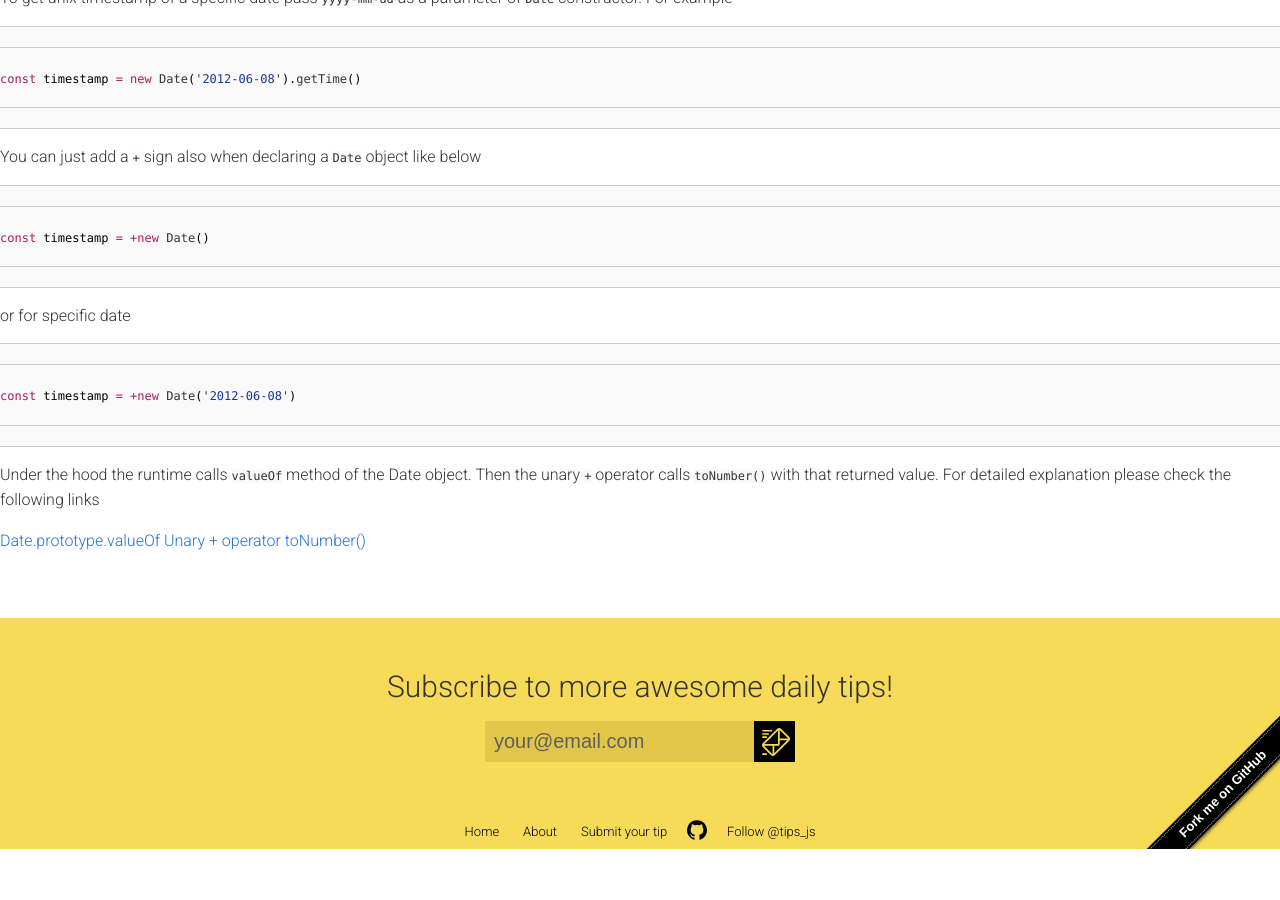
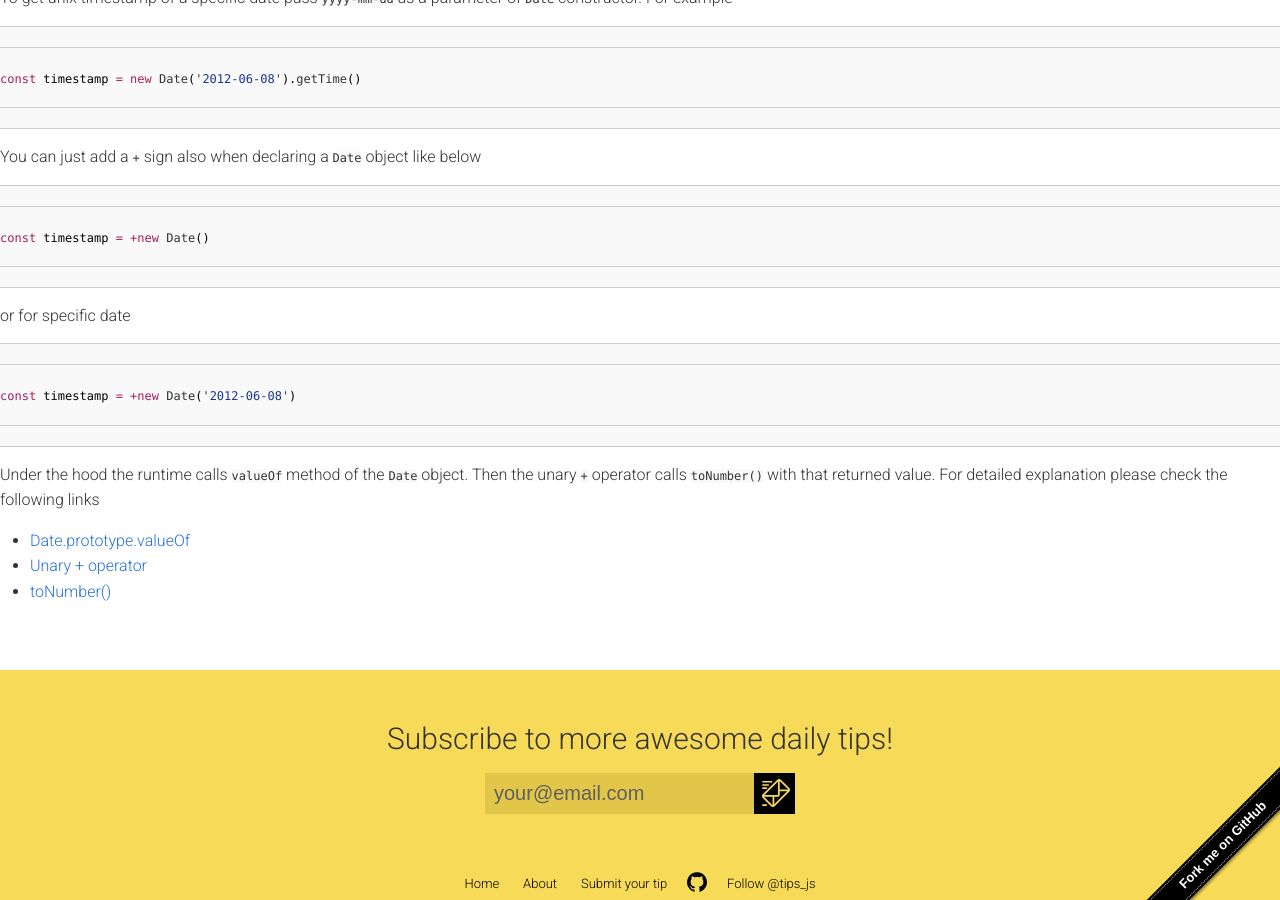
Before and after one commit to loverajoel/jstips, a Jekyll site: the page built from _posts/en/2016-02-15-extract-unix-timestamp-easily.md, in a window 1280 px wide and 900 px high, scrolled down 880 px. Built offline with Jekyll 4.4.1, drawn with Linux system fonts in a browser that asks for light colours; nearby versions of some CDN libraries; Markdown is read by kramdown in place of the engine named in the settings; comment, search, counter and statistics services are not loaded; before the commit the page ends 1729 px from its top, so only the background shows below that.

````diff
--- a/_posts/en/2016-02-15-extract-unix-timestamp-easily.md
+++ b/_posts/en/2016-02-15-extract-unix-timestamp-easily.md
@@ -35,8 +35,8 @@ or for specific date
 ```js
 const timestamp = +new Date('2012-06-08')
 ```
-Under the hood the runtime calls `valueOf` method of the Date object. Then the unary `+` operator calls `toNumber()` with that returned value. For detailed explanation please check the following links
+Under the hood the runtime calls `valueOf` method of the `Date` object. Then the unary `+` operator calls `toNumber()` with that returned value. For detailed explanation please check the following links
 
-[Date.prototype.valueOf](http://es5.github.io/#x15.9.5.8)
-[Unary + operator](http://es5.github.io/#x11.4.6)
-[toNumber()](http://es5.github.io/#x9.3)
+* [Date.prototype.valueOf](http://es5.github.io/#x15.9.5.8)
+* [Unary + operator](http://es5.github.io/#x11.4.6)
+* [toNumber()](http://es5.github.io/#x9.3)
````
